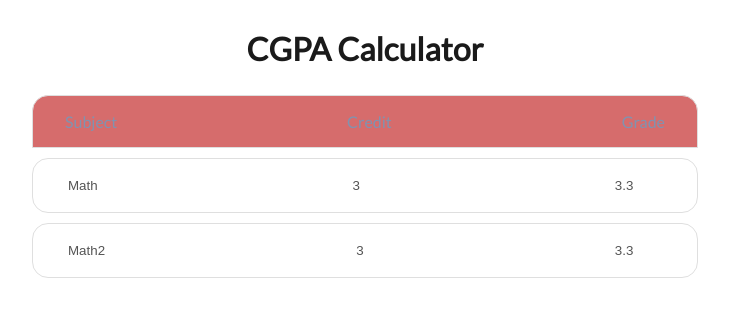
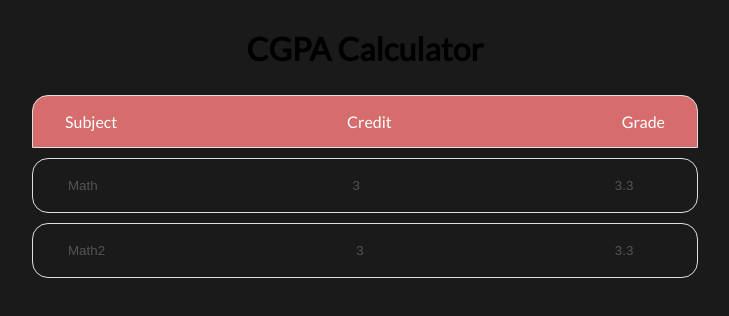
Before and after one commit to JeelRajodiya/CGPA-calc, a React (Vite) app: page / in a window 1280 px wide. Shown: the top 316 px of the page, without its empty margins (275-1004 px from the left). Built offline with nearby package versions, Linux system fonts and the light colour scheme.

Commit message:
messed up

```diff
--- a/src/App.css
+++ b/src/App.css
@@ -4,13 +4,13 @@
 
 /* Define variables for light mode colors */
 :root {
-	--background-light: #000000;
-	--foreground-light: #ffffff;
+	--foreground-light: #000000;
+	--background-light: #ffffff;
 	--primary-color-light: #cb2525;
 	--secondary-color-light: #14213d;
 	--accent-color-light: #fca311;
-	--background-dark: #ffffff;
-	--foreground-dark: #1a1a1a;
+	--foreground-dark: #ffffff;
+	--background-dark: #1a1a1a;
 	--primary-color-dark: #d66c6c;
 	--secondary-color-dark: #8093b0;
 	--accent-color-dark: #ffdf6b;
@@ -39,12 +39,12 @@
 /* Use the variables in the styles */
 body {
 	background-color: var(--background-color);
-	color: var(--foreground-color);
+	color: var(--foreground);
 }
 
 .primary-button {
 	background-color: var(--primary-color);
-	color: var(--secondary-color);
+	color: var(--background);
 }
 
 .secondary-button {
--- a/src/components/Headings/Headings.css
+++ b/src/components/Headings/Headings.css
@@ -8,7 +8,8 @@
 	border-radius: 1em;
 	margin: 5px 0;
 	border: solid 1px rgb(223, 223, 223);
-	color: var(--secondary-color);
+	/* color: var(--secondary-color); */
+
 	background-color: var(--primary-color);
 	justify-content: space-between;
 	border-bottom-left-radius: 0;
--- a/src/components/Headings/Headings.tsx
+++ b/src/components/Headings/Headings.tsx
@@ -3,7 +3,7 @@ import "./Headings.css";
 
 export default function Heading() {
 	return (
-		<div className="headings">
+		<div className="headings primary-button">
 			<span>Subject</span>
 			<span>Credit</span>
 			<span>Grade</span>
```
